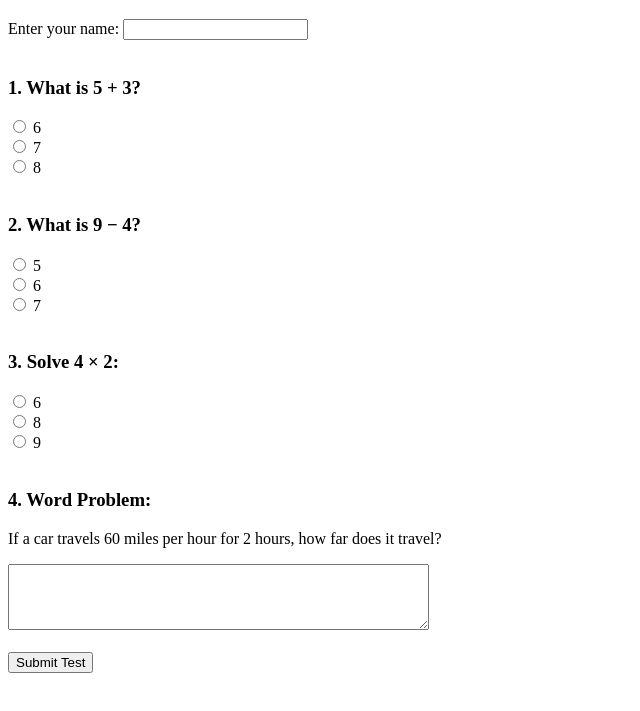
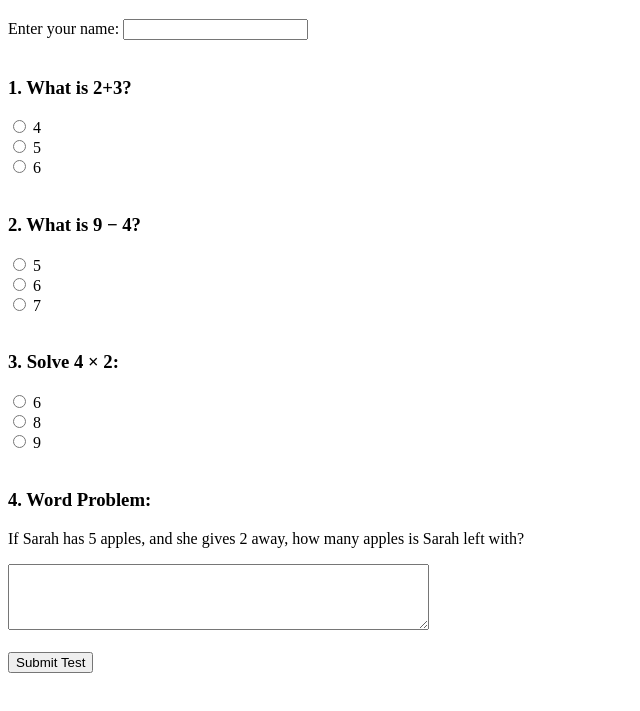
Before and after one commit to CallieSawall/Math-Test, a plain HTML site: page index.html in a window 1280 px wide. Shown: the part 61-772 px from the top of the page, without its empty margins (0-640 px from the left). Drawn offline with Linux system fonts and the light colour scheme.

Commit message:
Update index.html

```diff
--- a/index.html
+++ b/index.html
@@ -14,13 +14,13 @@
         <input type="text" id="name" name="username" required><br><br>
 
         <!-- Multiple Choice Questions -->
-        <h3>1. What is 5 &plus; 3?</h3>
+        <h3>1. What is 2+3?</h3>
         <input type="radio" id="q1a1" name="q1" value="6">
-        <label for="q1a1">6</label><br>
+        <label for="q1a1">4</label><br>
         <input type="radio" id="q1a2" name="q1" value="7">
-        <label for="q1a2">7</label><br>
+        <label for="q1a2">5</label><br>
         <input type="radio" id="q1a3" name="q1" value="8">
-        <label for="q1a3">8</label><br><br>
+        <label for="q1a3">6</label><br><br>
 
         <h3>2. What is 9 &minus; 4?</h3>
         <input type="radio" id="q2a1" name="q2" value="5">
@@ -40,7 +40,7 @@
 
         <!-- Word Problem -->
         <h3>4. Word Problem:</h3>
-        <p>If a car travels 60 miles per hour for 2 hours, how far does it travel?</p>
+        <p>If Sarah has 5 apples, and she gives 2 away, how many apples is Sarah left with?</p>
         <textarea id="word_problem" name="word_problem" rows="4" cols="50" required></textarea><br><br>
 
         <!-- Submit Button -->
```
